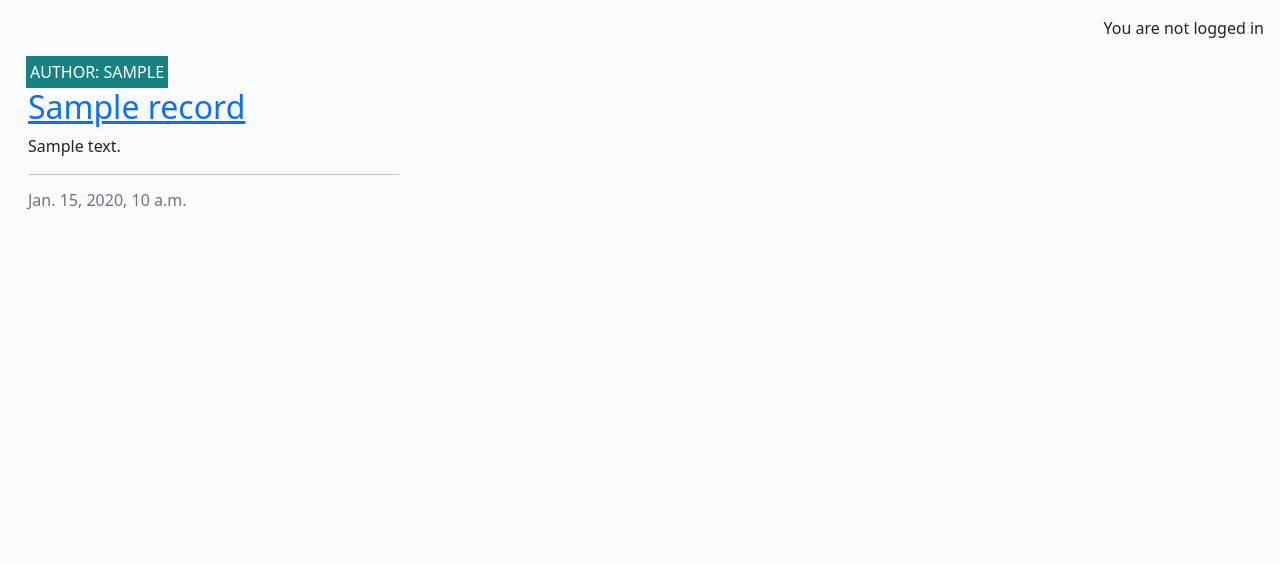
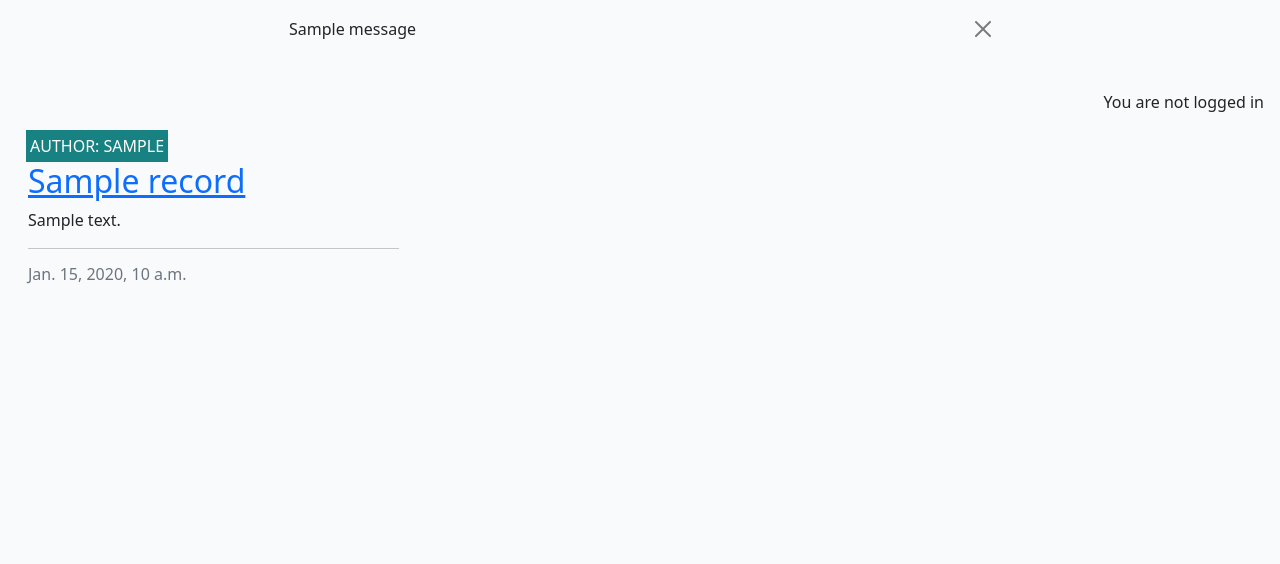
Before and after one commit to Dee-Des/record_reviews, a Django app: page / in a window 1280 px wide. Shown: the part 60-624 px from the top of the page. Run offline with Django 4.2, Linux system fonts and the light colour scheme; tables that the repository leaves empty hold one stand-in row (values such as "Sample post"); one stand-in notice (Sample message) is shown.

Commit message:
display a confirmation message when user submits a review

```diff
--- a/record/models.py
+++ b/record/models.py
@@ -36,14 +36,13 @@ class Record(models.Model):
         return f"{self.title} | written by {self.author}"
 
 
-
 class Review(models.Model):
     record = models.ForeignKey(
         Record, on_delete=models.CASCADE, related_name="reviews")
     author = models.ForeignKey(
         User, on_delete=models.CASCADE, related_name="reviewer")
     body = models.TextField()
-    rating = models.PositiveIntegerField(choices=[(i, i) for i in range(1, 6)])
+    rating = models.PositiveIntegerField(choices=[(i, i) for i in range(1, 6)], default = 0)
     approved = models.BooleanField(default=False)
     created_on = models.DateTimeField(auto_now_add=True)
 
--- a/record/views.py
+++ b/record/views.py
@@ -1,5 +1,6 @@
 from django.shortcuts import render, get_object_or_404
 from django.views import generic
+from django.contrib import messages
 from .models import Record
 from .forms import ReviewForm
 
@@ -58,16 +59,12 @@ def record_detail(request, id):
         if review_form.is_valid():
             review = review_form.save(commit=False)
             review.author = request.user
-            review.post = post
+            review.record = record
             review.save()
-
-
-
-
-
-
-
-
+            messages.add_message(
+                request, messages.SUCCESS,
+                'Review submitted and awaiting approval'
+    )
 
     review_form = ReviewForm()
 
--- a/templates/base.html
+++ b/templates/base.html
@@ -67,7 +67,20 @@
             </div>
         </div>
     </nav>
-
+    <!-- displaying Django messages -->
+    <div class="container">
+        <div class="row">
+            <div class="col-md-8 offset-md-2">
+                {% for message in messages %}
+                <div class="alert {{ message.tags }} alert-dismissible
+        fade show" id="msg" role="alert">
+                    {{ message | safe }}
+                    <button type="button" class="btn-close" data-bs-dismiss="alert" aria-label="Close"></button>
+                </div>
+                {% endfor %}
+            </div>
+        </div>
+    </div>
     <main class="flex-shrink-0 main-bg">
         {% if user.is_authenticated %}
         <p class="text-end m-3">You are logged in as {{ user }}</p>
```
